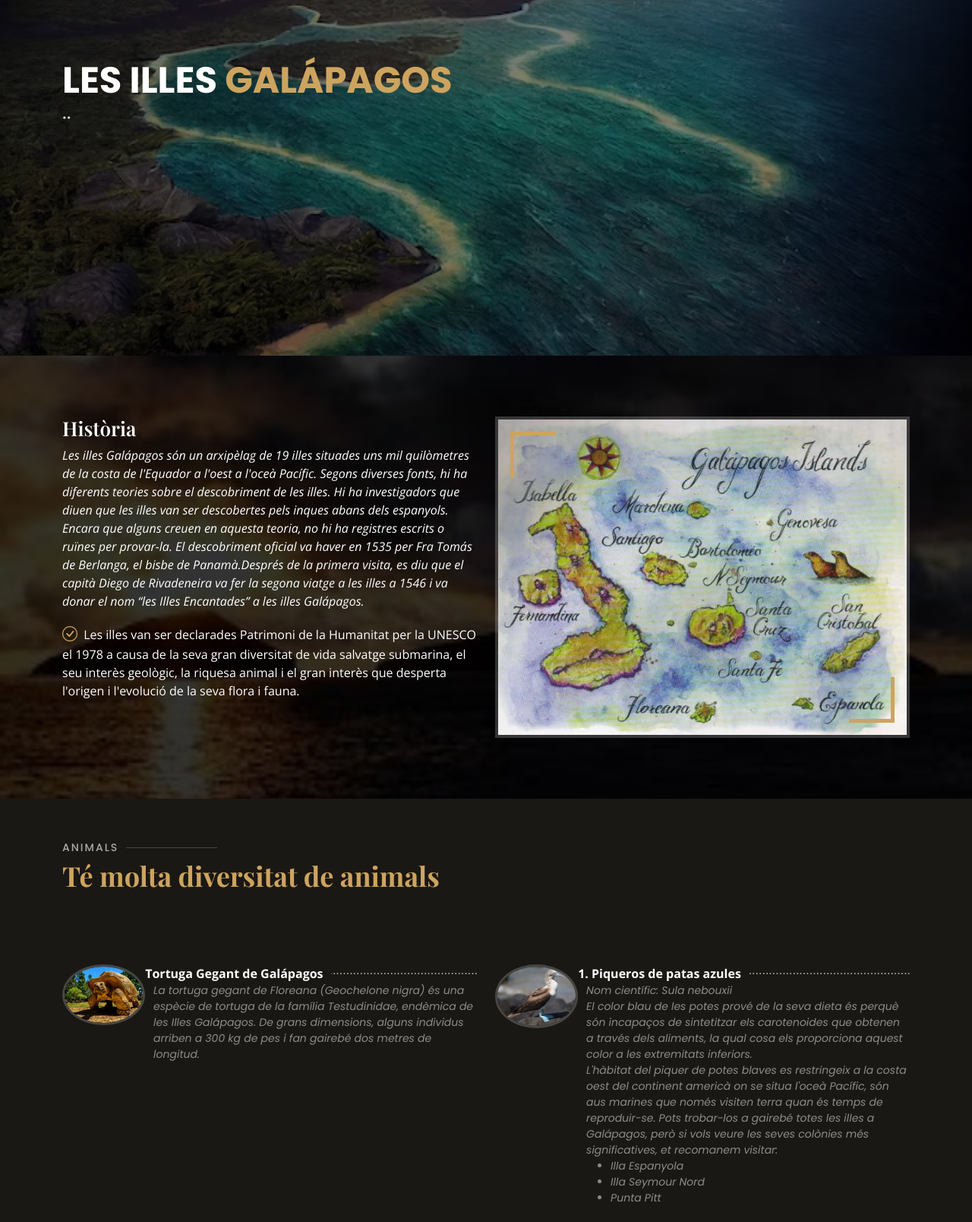
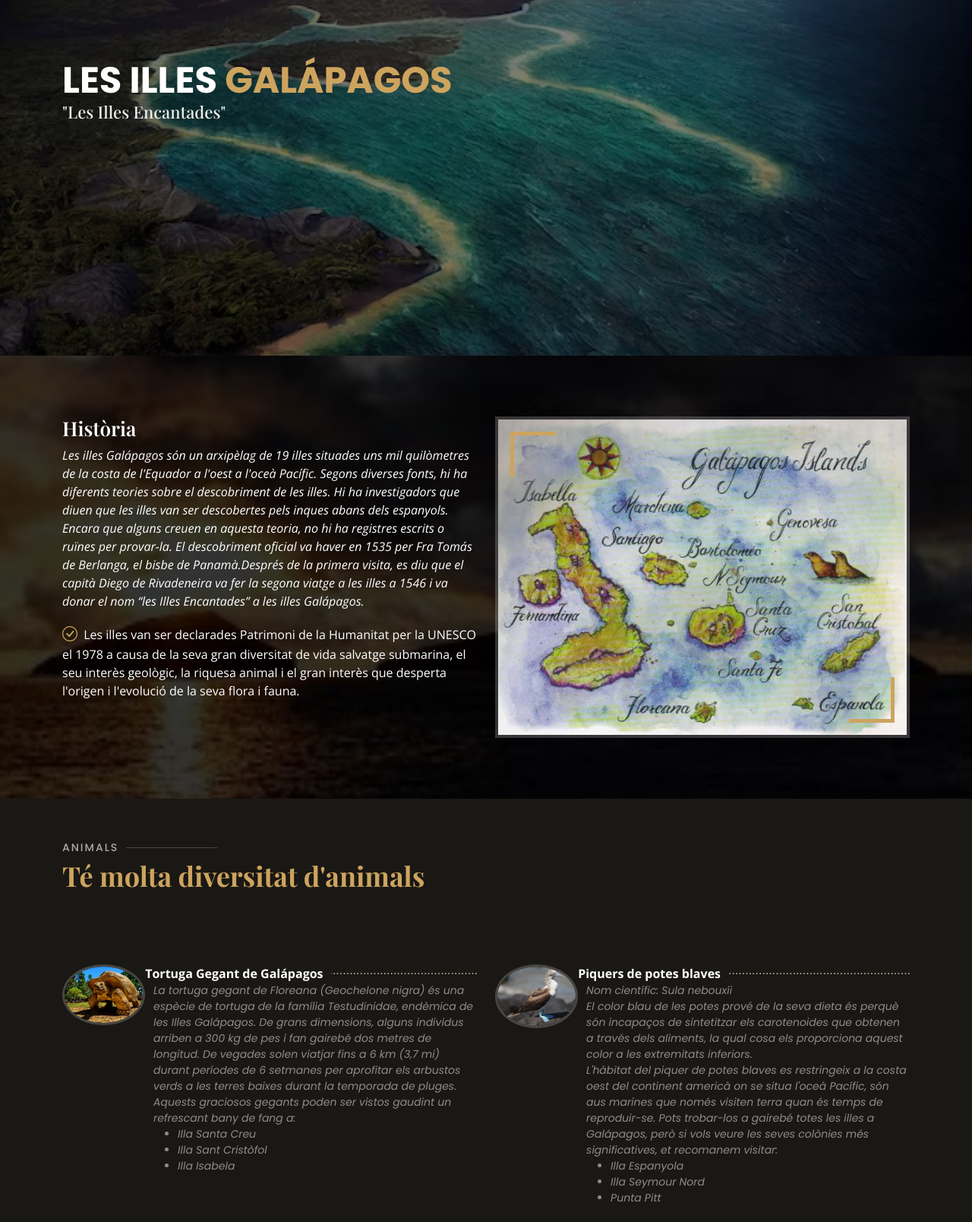
Before and after one commit to Deiva-Choloquinga/deiva-choloquinga.github.io, a plain HTML site: page index.html in a window 1280 px wide. Shown: the part 332-1940 px from the top of the page at 76% size. Drawn offline with nearby package versions, Linux system fonts and the light colour scheme; a web font is replaced by a local one.

Commit message:
cambios2

```diff
--- a/index.html
+++ b/index.html
@@ -46,7 +46,7 @@
     <div class="container d-flex justify-content-center justify-content-md-between">
 
       <div class="contact-info d-flex align-items-center">
-        <i class="bi bi-phone d-flex align-items-center"><span>+34 664056067</span></i>
+        <i class="bi bi-phone d-flex align-items-center"><span>+593 992970573</span></i>
         <i class="bi bi-clock d-flex align-items-center ms-4"><span>....</span></i>
       </div>
 
@@ -108,7 +108,7 @@
       <div class="row">
         <div class="col-lg-8">
           <h1>LES ILLES <span> GALÁPAGOS</span></h1>
-          <h2>..</h2>
+          <h2>"Les Illes Encantades"</h2>
 
           <!-- =======<div class="btns">
             <a href="#menu" class="btn-menu animated fadeInUp scrollto">Our Menu</a>
@@ -217,7 +217,7 @@
 
         <div class="section-title">
           <h2>Animals</h2>
-          <p>Té molta diversitat de animals</p>
+          <p>Té molta diversitat d'animals</p>
         </div>
 
         <!-- <div class="row" data-aos="fade-up" data-aos-delay="100">
@@ -241,14 +241,21 @@
               La tortuga gegant de Floreana (Geochelone nigra) és una espècie de tortuga de la família Testudinidae,
               endèmica de les Illes Galápagos. De grans dimensions,
               alguns individus arriben a 300 kg de pes i fan gairebé dos metres de longitud.
-
+              De vegades solen viatjar fins a 6 km (3,7 mi) durant períodes de 6 setmanes per aprofitar els arbustos
+              verds a les terres baixes durant la temporada de pluges.
+              Aquests graciosos gegants poden ser vistos gaudint un refrescant bany de fang a:
+             <ul>
+             <li> Illa Santa Creu</li>
+             <li>Illa Sant Cristòfol</li>
+             <li> Illa Isabela</li>
+            </ul>
             </div>
           </div>
 
           <div class="col-lg-6 menu-item filter-starters">
             <img src="imatges/Piqueros.jpg" class="menu-img" alt="">
             <div class="menu-content">
-              <a href="#">1. Piqueros de patas azules</a>
+              <a href="#">Piquers de potes blaves</a>
             </div>
             <div class="menu-ingredients">
               Nom científic: Sula nebouxii<br>
@@ -280,10 +287,10 @@
               Mitjana de vida de 15 a 20 anys.
               Se'l poden trobar en aquests llocs:
               <ul>
-              <li>Illa Fernandina</li>
-              <li>Illa Plaça Sud</li>
-              <li>Sant Cristòfol</li>
-            </ul>
+                <li>Illa Fernandina</li>
+                <li>Illa Plaça Sud</li>
+                <li>Sant Cristòfol</li>
+              </ul>
             </div>
           </div>
           <div class="col-lg-6 menu-item filter-salads">
@@ -969,11 +976,11 @@
                 <strong>Correu:</strong> viatja.fàcil@viatge.es<br>
               </p>
               <div class="social-links mt-3">
-                <a href="#" class="twitter"><i class="bx bxl-twitter"></i></a>
-                <a href="#" class="facebook"><i class="bx bxl-facebook"></i></a>
+                <a href="https://twitter.com/Deii343" class="twitter"><i class="bx bxl-twitter"></i></a>
+                <!-- <a href="#" class="facebook"><i class="bx bxl-facebook"></i></a>
                 <a href="#" class="instagram"><i class="bx bxl-instagram"></i></a>
-                <a href="#" class="google-plus"><i class="bx bxl-skype"></i></a>
-                <a href="#" class="linkedin"><i class="bx bxl-linkedin"></i></a>
+               <a href="#" class="google-plus"><i class="bx bxl-skype"></i></a>-->
+                <a href="https://www.linkedin.com/in/deiva-karina-choloquinga-ninasunta-5644bb297/" class="linkedin"><i class="bx bxl-linkedin"></i></a>
               </div>
             </div>
           </div>
```
